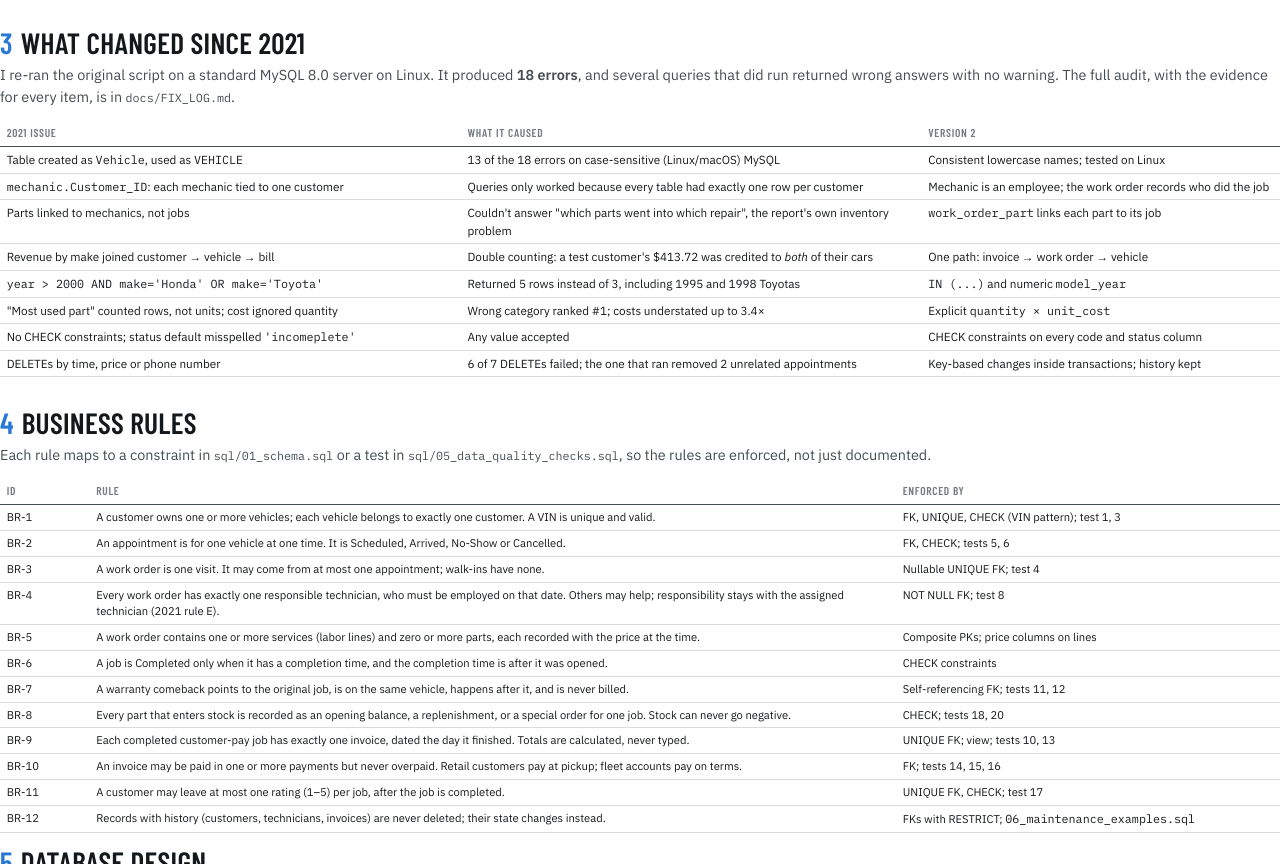
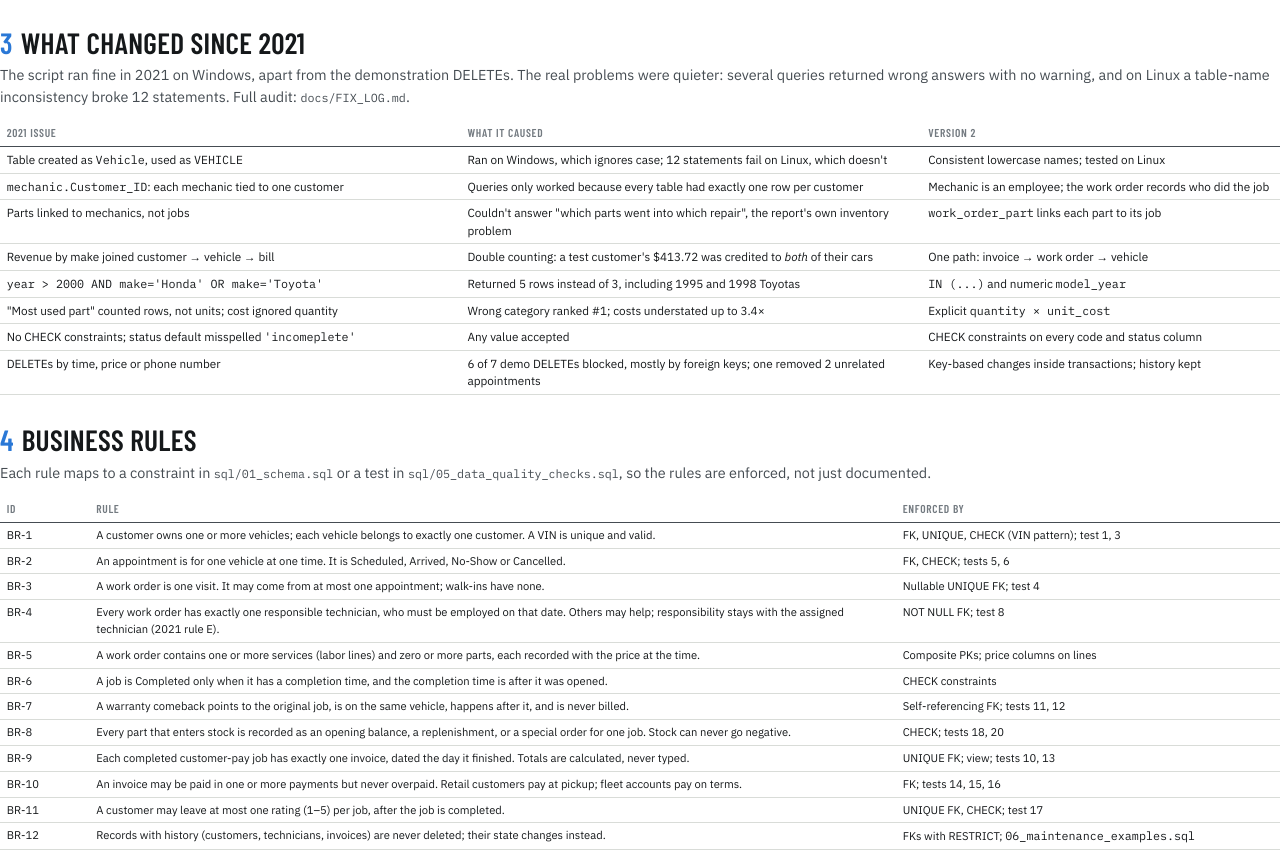
Before and after one commit to JomelCapili/Database-Design-and-Implementation, a plain HTML site: page report/report_template.html in a window 1280 px wide. Shown: the part 1918-2782 px from the top of the page. Drawn offline with Linux system fonts and the light colour scheme.

Commit message:
Explain why the 2021 script ran on Windows and simplify the README
The 2021 script runs with no errors on Windows' MySQL settings apart from
the demonstration DELETEs; the 18 errors only appear on a case-sensitive
Linux server. Reframe the fix log, report and legacy notes around that, and
rewrite the README in plainer language with a simpler example query and
MySQL Workbench setup steps.

```diff
--- a/report/report_template.html
+++ b/report/report_template.html
@@ -157,17 +157,17 @@
   </table>
 
   <h2 style="margin-top:22pt"><span class="num">3</span>What changed since 2021</h2>
-  <p class="lede">I re-ran the original script on a standard MySQL 8.0 server on Linux. It produced <b>18 errors</b>, and several queries that did run returned wrong answers with no warning. The full audit, with the evidence for every item, is in <code>docs/FIX_LOG.md</code>.</p>
+  <p class="lede">The script ran fine in 2021 on Windows, apart from the demonstration DELETEs. The real problems were quieter: several queries returned wrong answers with no warning, and on Linux a table-name inconsistency broke 12 statements. Full audit: <code>docs/FIX_LOG.md</code>.</p>
   <table>
     <tr><th style="width:36%">2021 issue</th><th style="width:36%">What it caused</th><th>Version 2</th></tr>
-    <tr><td>Table created as <code>Vehicle</code>, used as <code>VEHICLE</code></td><td>13 of the 18 errors on case-sensitive (Linux/macOS) MySQL</td><td>Consistent lowercase names; tested on Linux</td></tr>
+    <tr><td>Table created as <code>Vehicle</code>, used as <code>VEHICLE</code></td><td>Ran on Windows, which ignores case; 12 statements fail on Linux, which doesn't</td><td>Consistent lowercase names; tested on Linux</td></tr>
     <tr><td><code>mechanic.Customer_ID</code>: each mechanic tied to one customer</td><td>Queries only worked because every table had exactly one row per customer</td><td>Mechanic is an employee; the work order records who did the job</td></tr>
     <tr><td>Parts linked to mechanics, not jobs</td><td>Couldn't answer "which parts went into which repair", the report's own inventory problem</td><td><code>work_order_part</code> links each part to its job</td></tr>
     <tr><td>Revenue by make joined customer → vehicle → bill</td><td>Double counting: a test customer's $413.72 was credited to <i>both</i> of their cars</td><td>One path: invoice → work order → vehicle</td></tr>
     <tr><td><code>year &gt; 2000 AND make='Honda' OR make='Toyota'</code></td><td>Returned 5 rows instead of 3, including 1995 and 1998 Toyotas</td><td><code>IN (...)</code> and numeric <code>model_year</code></td></tr>
     <tr><td>"Most used part" counted rows, not units; cost ignored quantity</td><td>Wrong category ranked #1; costs understated up to 3.4×</td><td>Explicit <code>quantity × unit_cost</code></td></tr>
     <tr><td>No CHECK constraints; status default misspelled <code>'incomeplete'</code></td><td>Any value accepted</td><td>CHECK constraints on every code and status column</td></tr>
-    <tr><td>DELETEs by time, price or phone number</td><td>6 of 7 DELETEs failed; the one that ran removed 2 unrelated appointments</td><td>Key-based changes inside transactions; history kept</td></tr>
+    <tr><td>DELETEs by time, price or phone number</td><td>6 of 7 demo DELETEs blocked, mostly by foreign keys; one removed 2 unrelated appointments</td><td>Key-based changes inside transactions; history kept</td></tr>
   </table>
 </section>
 
```
Also changed, not shown: 4 other files.
